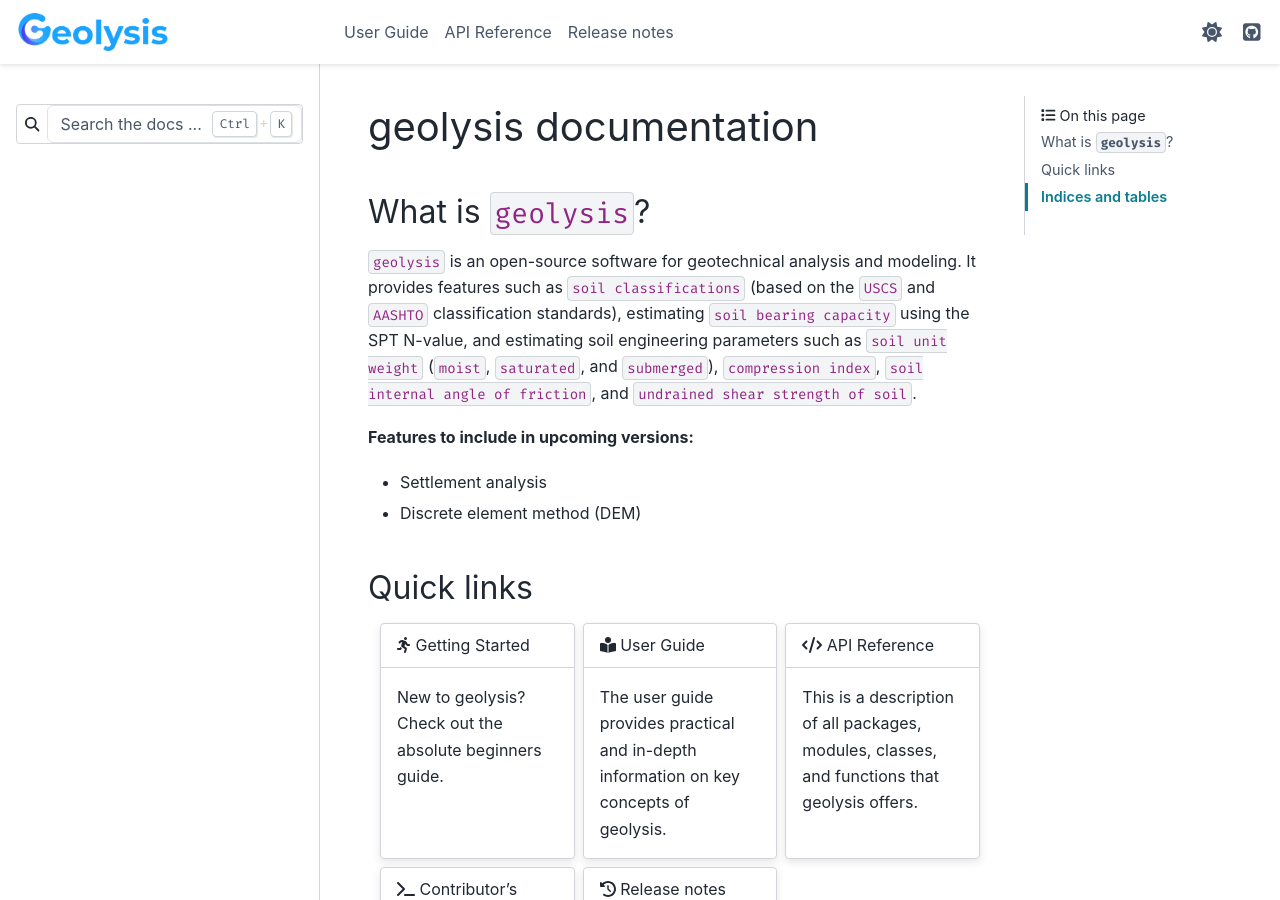
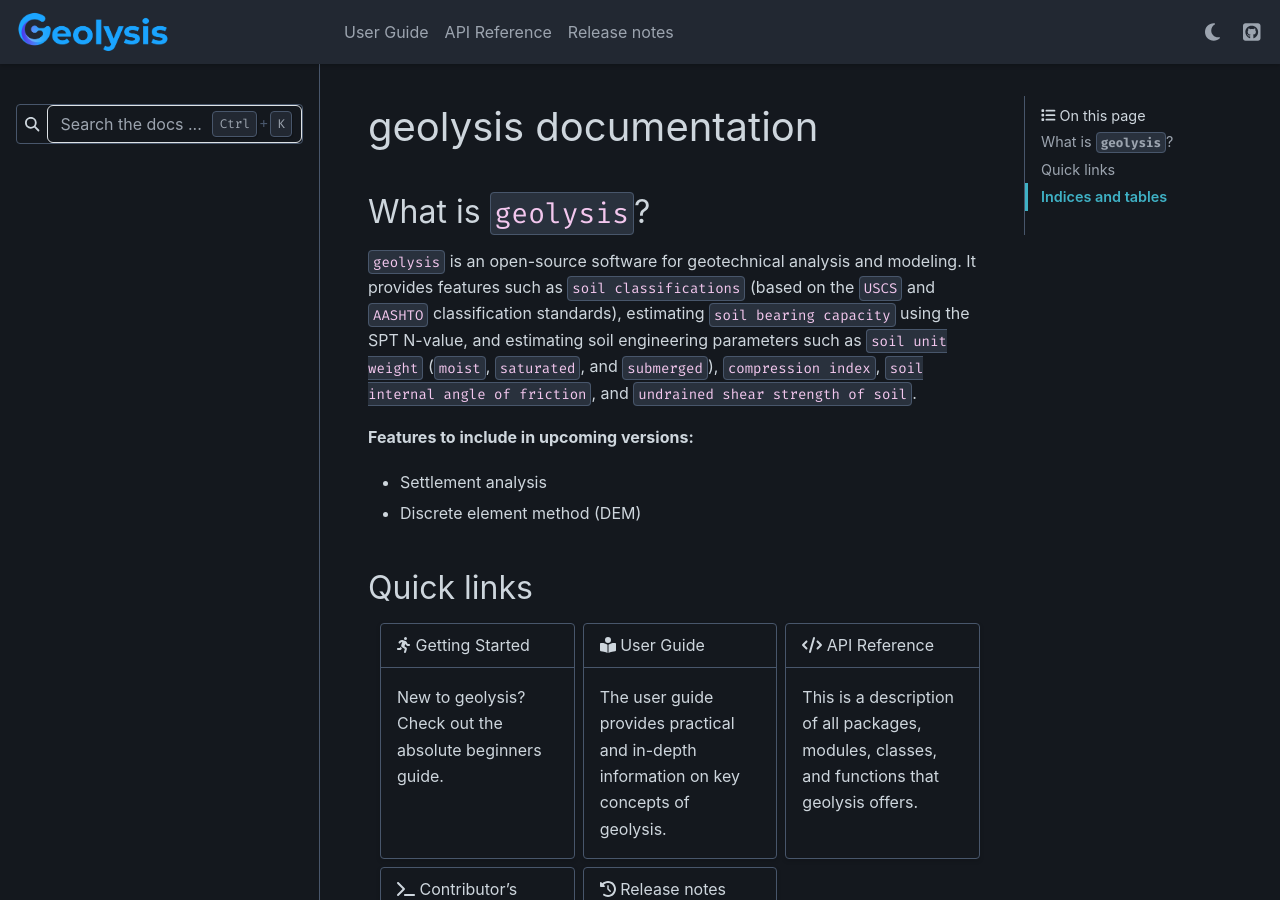
Before and after one commit to patrickboateng/geolysis, a Sphinx documentation site: the page built from docs/source/index.rst, in a window 1280 px wide and 900 px high. Built offline with Sphinx 7.4.7 and the PyData theme 0.15.4, drawn with Linux system fonts in a browser that asks for light colours; nearby versions of some CDN libraries; pages that are not in the unit, such as notebooks, are missing from menus.

Commit message:
CONF: changed default mode to dark mode

```diff
--- a/docs/source/conf.py
+++ b/docs/source/conf.py
@@ -82,7 +82,7 @@ html_css_files = [
     "https://cdnjs.cloudflare.com/ajax/libs/font-awesome/6.1.1/css/all.min.css",
     "custom.css",
 ]
-html_context = {"default_mode": "light"}
+html_context = {"default_mode": "dark"}
 
 html_theme_options = {
     "header_links_before_dropdown": 6,
```
